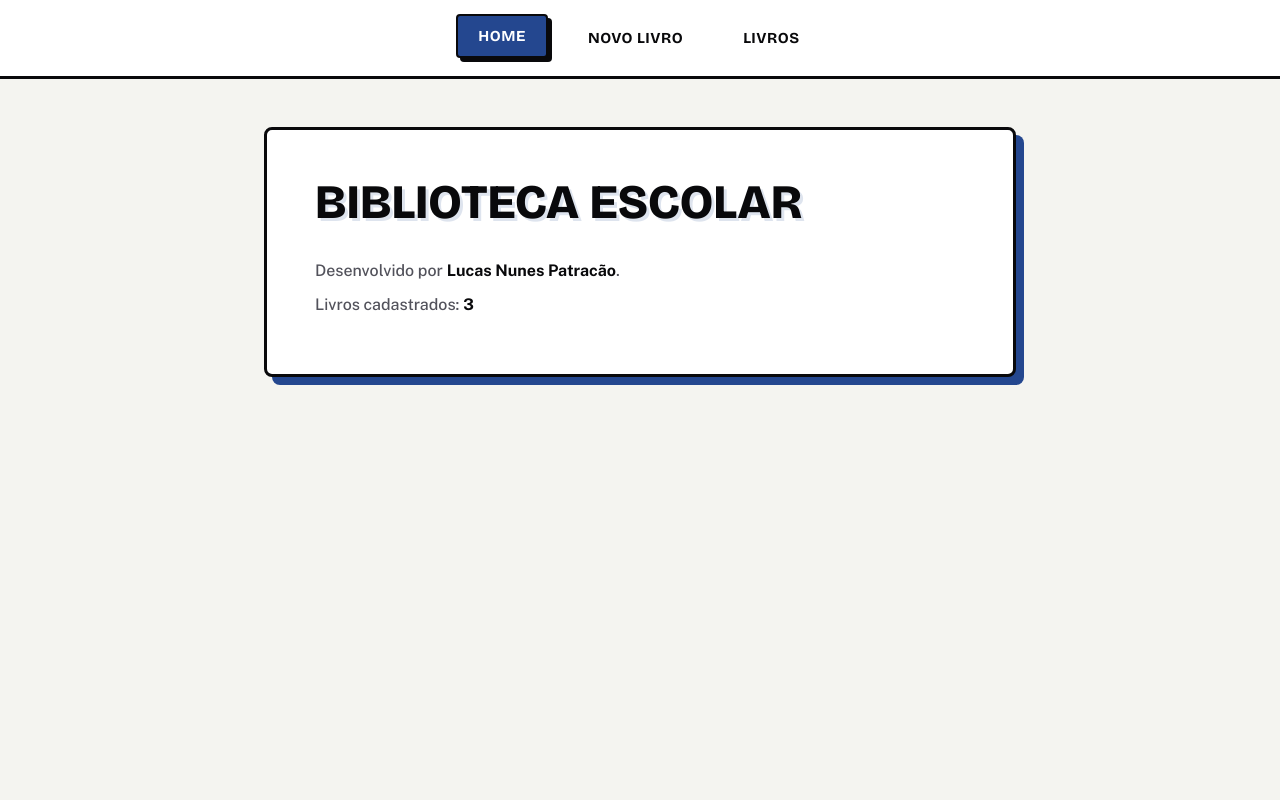
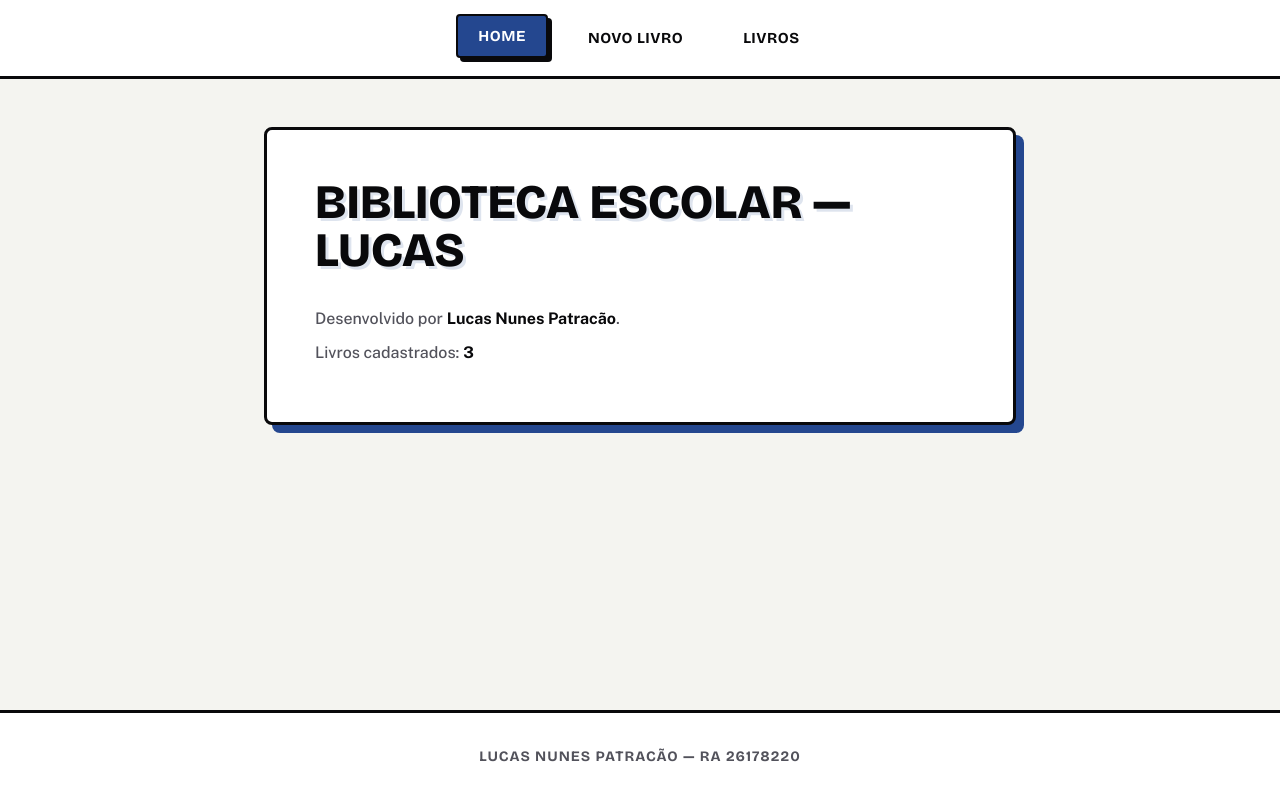
Before and after one commit to lucaspatracao/router-26178220, a React (Vite) app: page / in a window 1280 px wide. Built offline with nearby package versions, Linux system fonts and the light colour scheme.

Commit message:
feat: identidade visual, rodapé com nome e RA, README com parâmetros

```diff
--- a/src/App.jsx
+++ b/src/App.jsx
@@ -1,14 +1,15 @@
 import { useState } from 'react'
 import { Routes, Route } from 'react-router-dom'
 import Navbar from './components/Navbar'
+import Rodape from './components/Rodape'
 import Home from './pages/Home'
 import Cadastro from './pages/Cadastro'
 import Visualizacao from './pages/Visualizacao'
 import NaoEncontrada from './pages/NaoEncontrada'
 
 // Constantes de identidade: ficam fora do componente porque nunca mudam.
-const NOME_SISTEMA = 'Biblioteca Escolar'
-const TITULO_VISUALIZACAO = 'Acervo de livros'
+const NOME_SISTEMA = 'Biblioteca Escolar — Lucas'
+const TITULO_VISUALIZACAO = 'Acervo de Livros'
 
 // 3 registros iniciais. O terceiro leva o RA no campo Autor.
 const REGISTROS_INICIAIS = [
@@ -50,6 +51,8 @@ export default function App() {
           <Route path="*" element={<NaoEncontrada />} />
         </Routes>
       </main>
+      {/* Rodapé fora do <Routes>: aparece em todas as rotas */}
+      <Rodape />
     </>
   )
 }
--- a/src/components/Rodape.jsx
+++ b/src/components/Rodape.jsx
@@ -1,4 +1,4 @@
-// Fica fora do <Routes> no App, então aparece em todas as páginas.
+// Fica fora do <Routes> no App, por isso aparece em todas as páginas.
 export default function Rodape() {
     return (
         <footer className="rodape">
```
Also changed, not shown: 1 other file (tests, documents, lock files or other folders).
